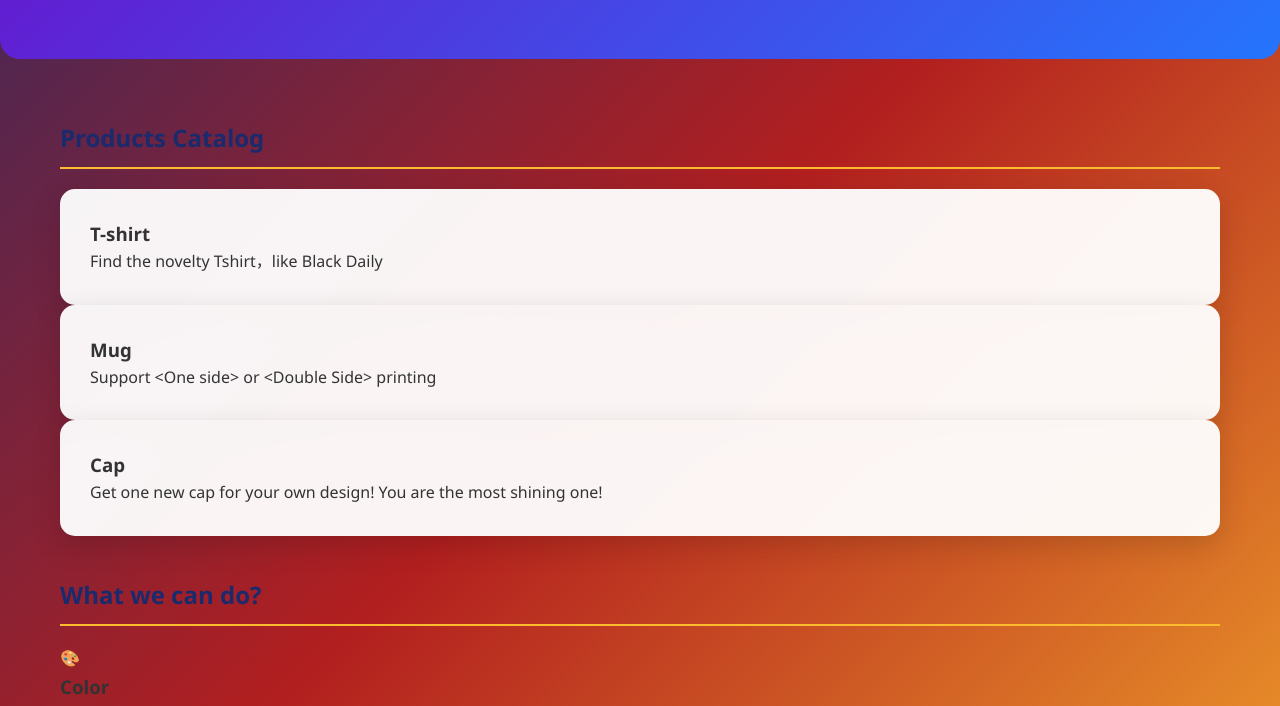
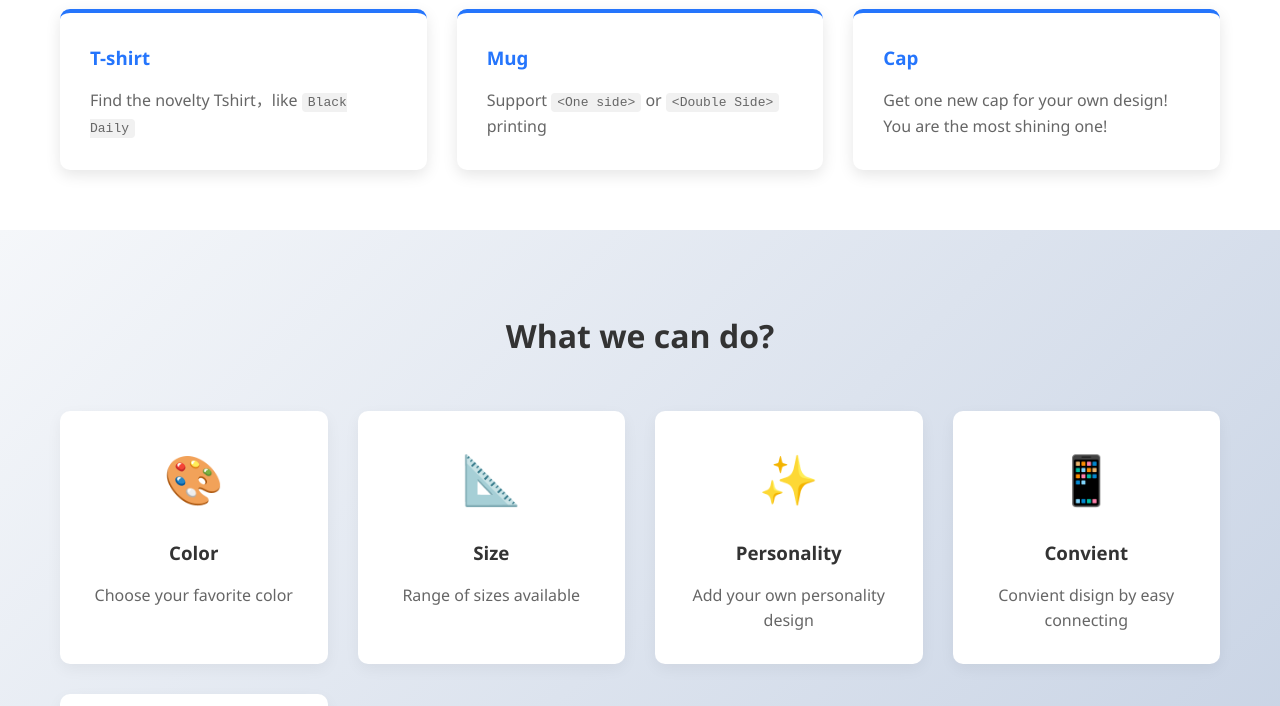
Before and after one commit to zm420112805-glitch/dmox, a plain HTML site: page index.html in a window 1280 px wide. Shown: the part 498-1204 px from the top of the page. Drawn offline with Linux system fonts and the light colour scheme.

Commit message:
Update index.html

```diff
--- a/index.html
+++ b/index.html
@@ -4,7 +4,7 @@
     <meta charset="UTF-8">
     <meta name="viewport" content="width=device-width, initial-scale=1.0">
     <title>Dmox</title>
-    <link rel="stylesheet" href="css/渐变紫到黄.css">
+    <link rel="stylesheet" href="css/style.css">
     <link rel="stylesheet" href="https://cdnjs.cloudflare.com/ajax/libs/font-awesome/6.4.0/css/all.min.css">
     <style>
         /* 内联样式示例 */
```
